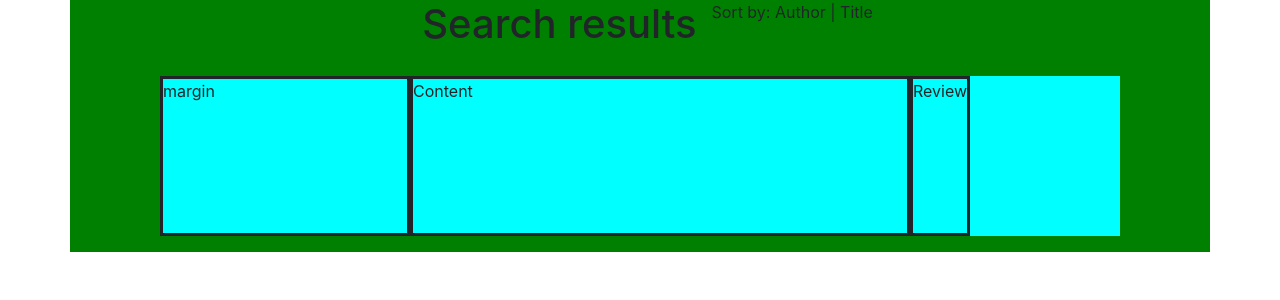
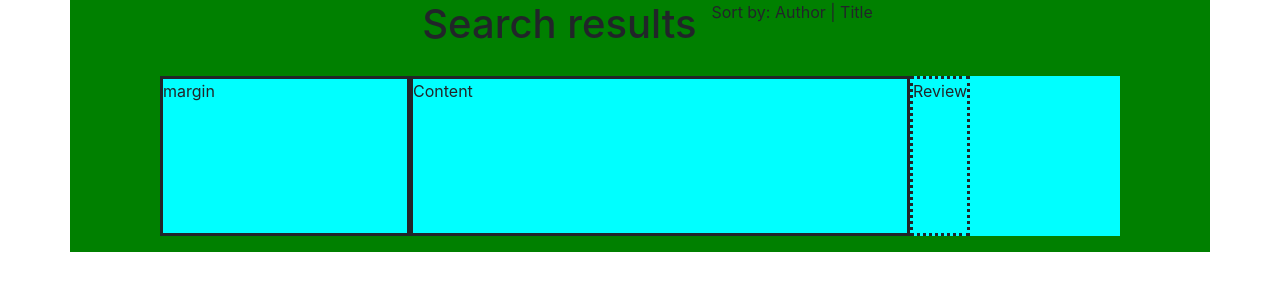
Before and after one commit to torerik123/books, a Flask app: template templates/results.html in a window 1280 px wide. Shown: the part 56-356 px from the top of the page. Run offline with Flask 2, Linux system fonts and the light colour scheme; the template is opened without the code that fills it: most values are stand-ins (such as "Sample title", 1, 10 or a date in 2020); some libraries are stand-ins or nearby versions.

Commit message:
css change

```diff
--- a/static/styles.css
+++ b/static/styles.css
@@ -88,9 +88,7 @@ ul {
 }
 
 .result-col-right {
-
-    border-style: solid;
-
+    border-style: dotted;
 }
 
 .book-img {
```
